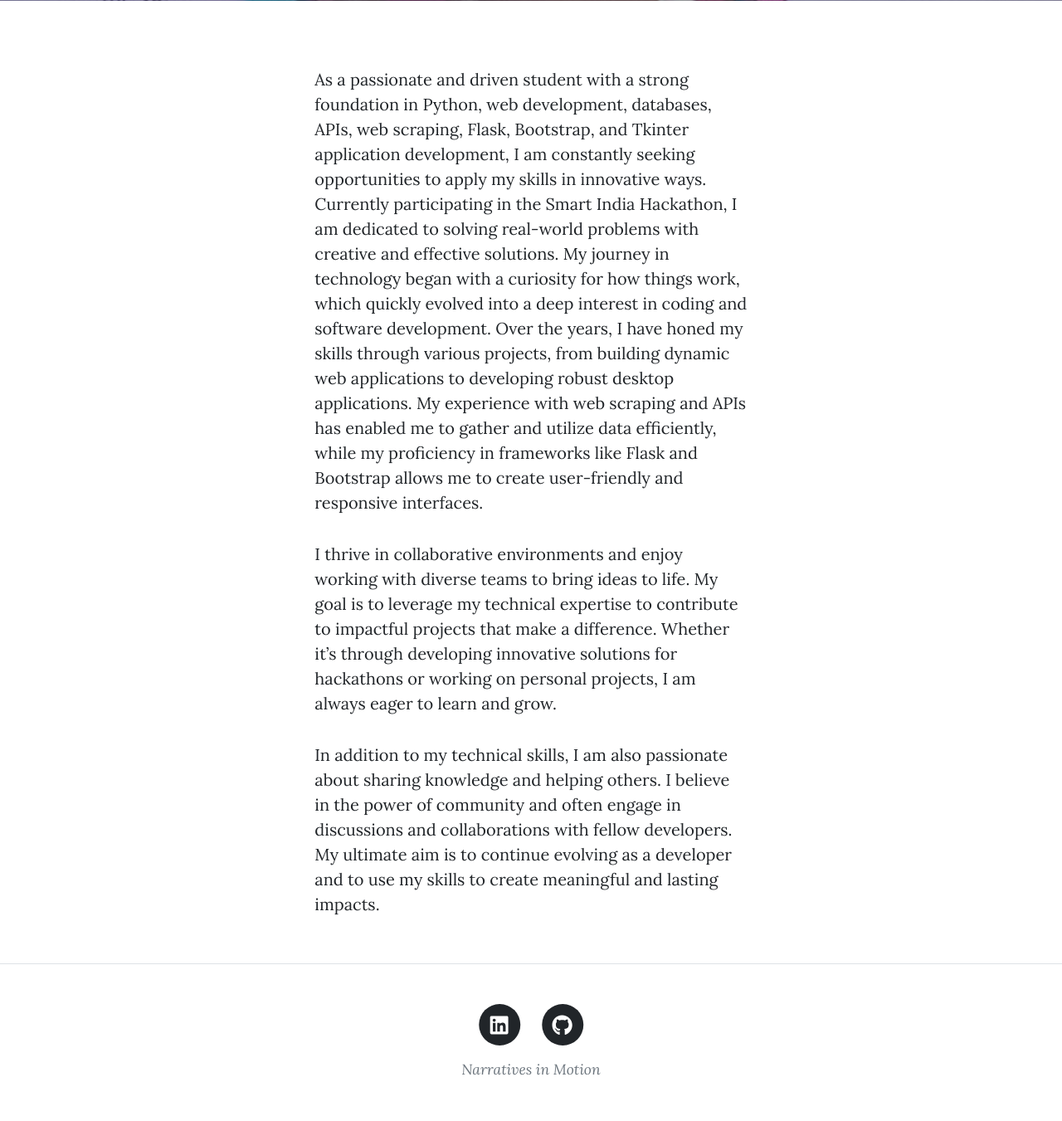
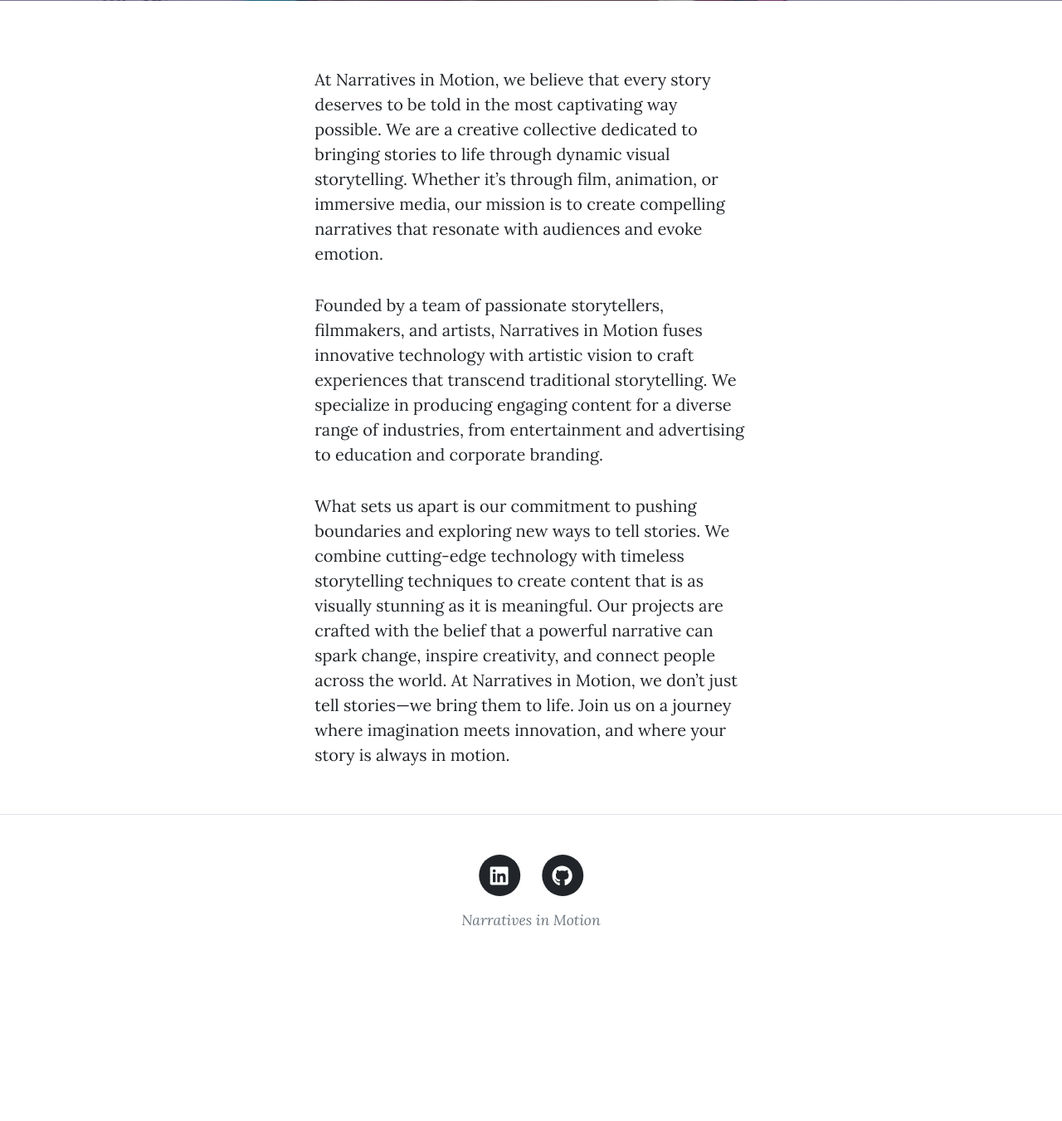
Before and after one commit to Sachin1395/Narratives-in-Motion-draft-1, a Flask app: page /about in a window 1280 px wide. Shown: the part 531-1882 px from the top of the page at 83% size. After the commit the page ends 1647 px from the top, so only its background shows below. Run offline with Flask 3, Linux system fonts and the light colour scheme; some libraries are stand-ins or nearby versions.

Commit message:
changed about

```diff
--- a/templates/about.html
+++ b/templates/about.html
@@ -22,15 +22,15 @@
     <div class="row gx-4 gx-lg-5 justify-content-center">
       <div class="col-md-10 col-lg-8 col-xl-7">
         <p>
-          As a passionate and driven student with a strong foundation in Python, web development, databases, APIs, web scraping, Flask, Bootstrap, and Tkinter application development, I am constantly seeking opportunities to apply my skills in innovative ways. Currently participating in the Smart India Hackathon, I am dedicated to solving real-world problems with creative and effective solutions.
-
-My journey in technology began with a curiosity for how things work, which quickly evolved into a deep interest in coding and software development. Over the years, I have honed my skills through various projects, from building dynamic web applications to developing robust desktop applications. My experience with web scraping and APIs has enabled me to gather and utilize data efficiently, while my proficiency in frameworks like Flask and Bootstrap allows me to create user-friendly and responsive interfaces.
+          At Narratives in Motion, we believe that every story deserves to be told in the most captivating way possible. We are a creative collective dedicated to bringing stories to life through dynamic visual storytelling. Whether it’s through film, animation, or immersive media, our mission is to create compelling narratives that resonate with audiences and evoke emotion.
         </p>
         <p>
-          I thrive in collaborative environments and enjoy working with diverse teams to bring ideas to life. My goal is to leverage my technical expertise to contribute to impactful projects that make a difference. Whether it’s through developing innovative solutions for hackathons or working on personal projects, I am always eager to learn and grow.
+          Founded by a team of passionate storytellers, filmmakers, and artists, Narratives in Motion fuses innovative technology with artistic vision to craft experiences that transcend traditional storytelling. We specialize in producing engaging content for a diverse range of industries, from entertainment and advertising to education and corporate branding.
         </p>
         <p>
-          In addition to my technical skills, I am also passionate about sharing knowledge and helping others. I believe in the power of community and often engage in discussions and collaborations with fellow developers. My ultimate aim is to continue evolving as a developer and to use my skills to create meaningful and lasting impacts.
+          What sets us apart is our commitment to pushing boundaries and exploring new ways to tell stories. We combine cutting-edge technology with timeless storytelling techniques to create content that is as visually stunning as it is meaningful. Our projects are crafted with the belief that a powerful narrative can spark change, inspire creativity, and connect people across the world.
+
+            At Narratives in Motion, we don’t just tell stories—we bring them to life. Join us on a journey where imagination meets innovation, and where your story is always in motion.
         </p>
       </div>
     </div>
```
